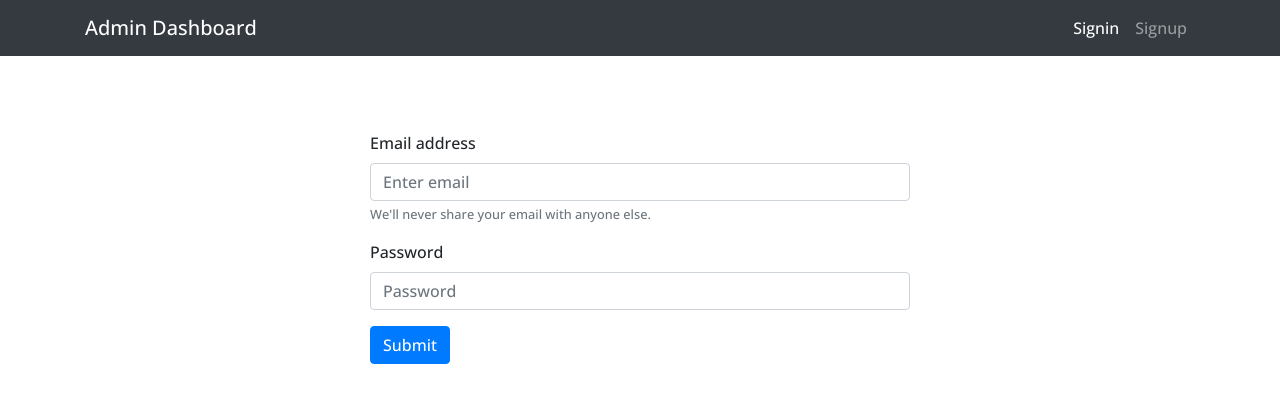
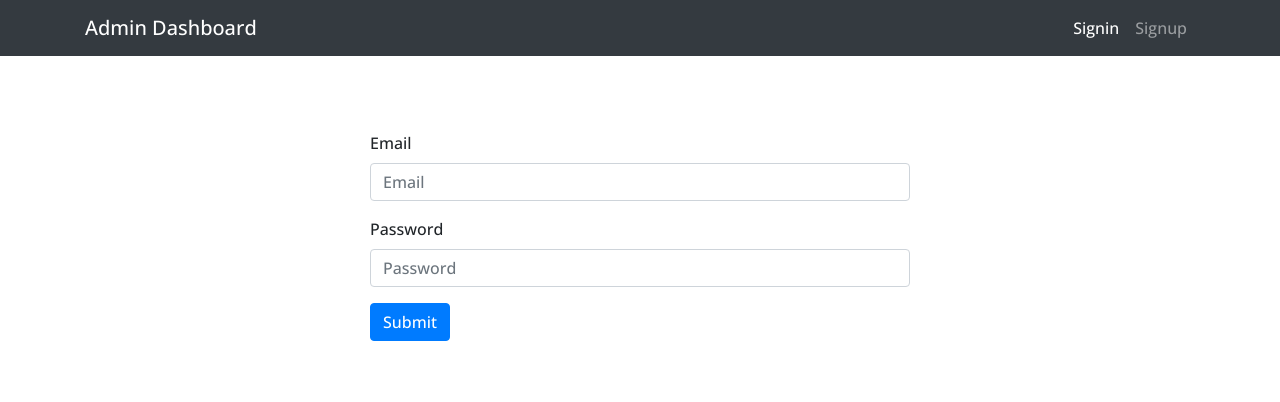
Before and after one commit to rahuldev8/stunning-spark, a React (Create React App) app in the folder supreme-admin/: page /signin in a window 1280 px wide. Shown: the top 402 px of the page. Built offline with nearby package versions, Linux system fonts and the light colour scheme.

Commit message:
Signin Form Created

```diff
--- a/supreme-admin/src/containers/Signin/index.js
+++ b/supreme-admin/src/containers/Signin/index.js
@@ -1,6 +1,7 @@
 import React from 'react';
 import Layout from '../../components/Layout';
 import { Container, Form, Row, Col, Button } from 'react-bootstrap';
+import Input from '../../components/UI/Input';
 
 /**
 * @author
@@ -14,18 +15,20 @@
         <Row style={{marginTop: '75px'}}>
           <Col md={{span:6, offset: 3}}>
             <Form>
-              <Form.Group className="mb-3" controlId="formBasicEmail">
-                <Form.Label>Email address</Form.Label>
-                <Form.Control type="email" placeholder="Enter email" />
-                <Form.Text className="text-muted">
-                  We'll never share your email with anyone else.
-                </Form.Text>
-              </Form.Group>
-
-              <Form.Group className="mb-3" controlId="formBasicPassword">
-                <Form.Label>Password</Form.Label>
-                <Form.Control type="password" placeholder="Password" />
-              </Form.Group>
+            <Input
+                  label = "Email"
+                  placeholder = "Email"
+                  value=""
+                  type="text"
+                  onChange={() => {}}
+                  />
+              <Input
+                  label = "Password"
+                  placeholder = "Password"
+                  value=""
+                  type="text"
+                  onChange={() => {}}
+                  />
               <Button variant="primary" type="submit">
                 Submit
               </Button>
```
